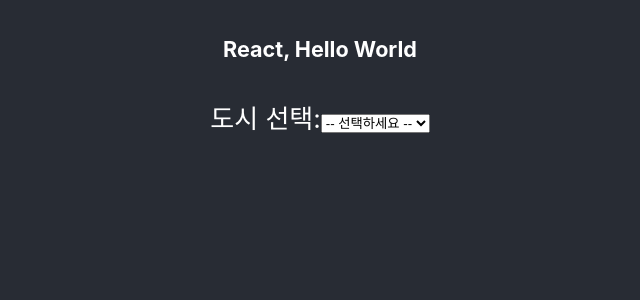
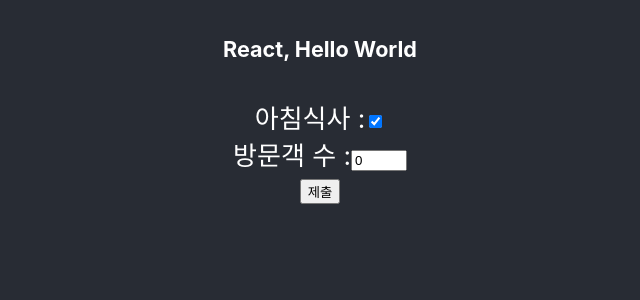
Before and after one commit to ungsik-J/ReactFrontEnd3rd8Week, a React (Create React App) app in the folder week.01.v0614/myapp/: page / in a window 1280 px wide. Shown: the top 300 px of the page, without its empty margins (320-960 px from the left). Built offline with nearby package versions, Linux system fonts and the light colour scheme.

Commit message:
Booking.input

```diff
--- a/week.01.v0614/myapp/src/App.js
+++ b/week.01.v0614/myapp/src/App.js
@@ -4,6 +4,7 @@
 import Parent from './component/Parent';
 import TextArea from './component/TextArea';
 import Select from './component/Select';
+import Booking from './component/Booking';
 
 const App = () => {
 
@@ -13,7 +14,7 @@
     <div className="App">
       <header className="App-header">
         <h5>React, Hello World</h5>
-        <Select />
+        <Booking />
       </header>
     </div>
   );
--- /dev/null
+++ b/week.01.v0614/myapp/src/component/Booking.jsx
@@ -0,0 +1,26 @@
+import React, { useState } from "react";
+
+export default function Booking() {
+
+    const [haveBreakfast, setHaveBreakfast] = useState(true)
+    const [numberOfGuest, setNumberOfGuest] = useState(0)
+
+    const handleSubmit = (e) => {
+        alert(`아침 : ${haveBreakfast} , 방문 : ${numberOfGuest}`)
+        e.preventDefault()
+    }
+
+    return (
+        <form onSubmit={handleSubmit}>
+            <label>아침식사 :
+                <input type='checkbox' checked={haveBreakfast} onChange={e => setHaveBreakfast(e.target.checked)} />
+            </label>
+            <br />
+            <label>방문객 수 :
+                <input type='number' min={0} max={99} value={numberOfGuest} onChange={e => setNumberOfGuest(e.target.value) || 0} />
+            </label>
+            <br />
+            <button type="submit">제출</button>
+        </form>
+    )
+}
--- a/week.01.v0614/myapp/src/component/Parent.jsx
+++ b/week.01.v0614/myapp/src/component/Parent.jsx
@@ -39,7 +39,7 @@
                 handleOnClick={handleAddCustomer}
             />
             <ul>
-                {customers?.map((customer) => (
+                {customers.map((customer) => (
                     <li key={customer.id} onDoubleClick={() => handleDelete(customer.id)}>
                         {customer.name}
                     </li>
```
